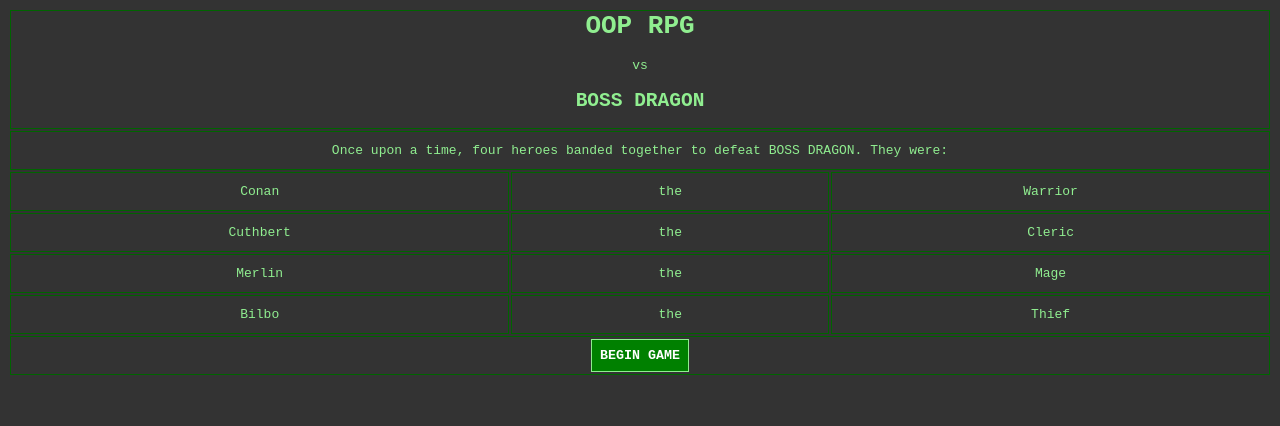
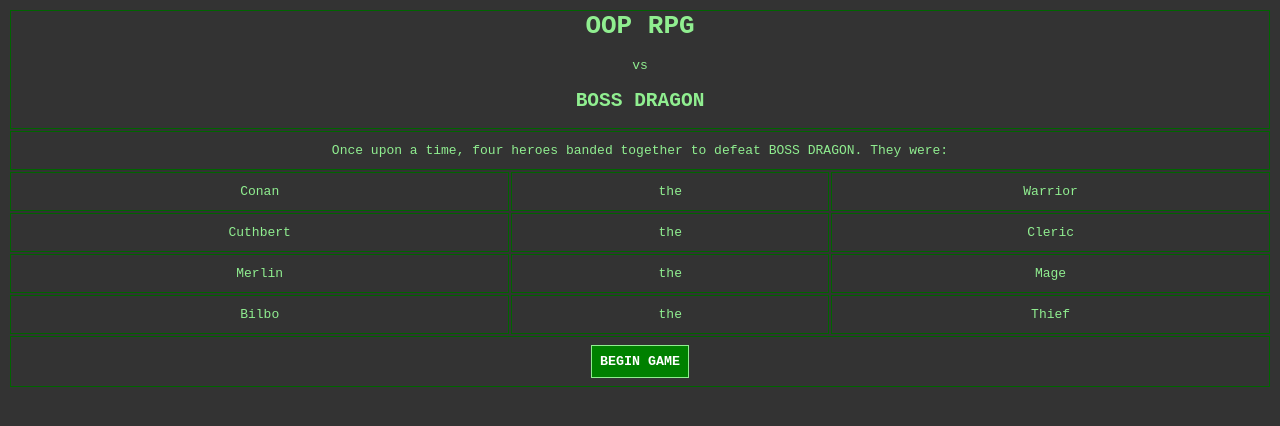
Before and after one commit to ACReeserCorebridge/OOP-RPG-Workshop, a React (Create React App) app: page / in a window 1280 px wide. Shown: the top 426 px of the page. Built offline with nearby package versions, Linux system fonts and the light colour scheme.

Commit message:
don't forget the buttons!

```diff
--- a/src/style.css
+++ b/src/style.css
@@ -281,6 +281,7 @@ button{
   background-color: green;
   font-family: monospace;
   border: 1px solid lightgreen;
+  margin: .5rem 0;
 }
 button.smaller{
   padding: 4px;
```
